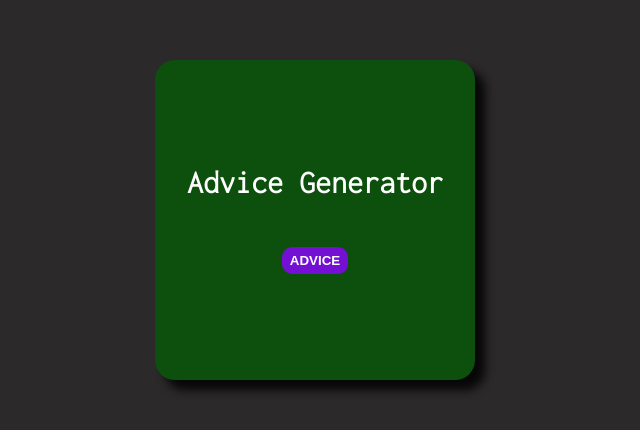
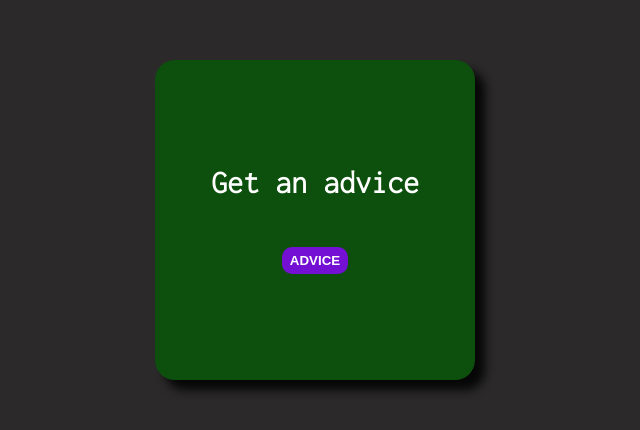
Before and after one commit to vanbastenrx/Random-Advice-Generator, a plain HTML site: page index.html in a window 1280 px wide. Shown: the part 140-570 px from the top of the page, without its empty margins (325-965 px from the left). Drawn offline with Linux system fonts and the light colour scheme.

Commit message:
Update index.html

```diff
--- a/index.html
+++ b/index.html
@@ -10,7 +10,7 @@
 
   <div class="advice-box">
     <div class="advice">
-        <h1 class="title">Advice Generator</h1>
+        <h1 class="title">Get an advice</h1>
         <p class="advice-id"></p>
         <a class="advice-message" href="#"></a>
         <div class="btn">
```
